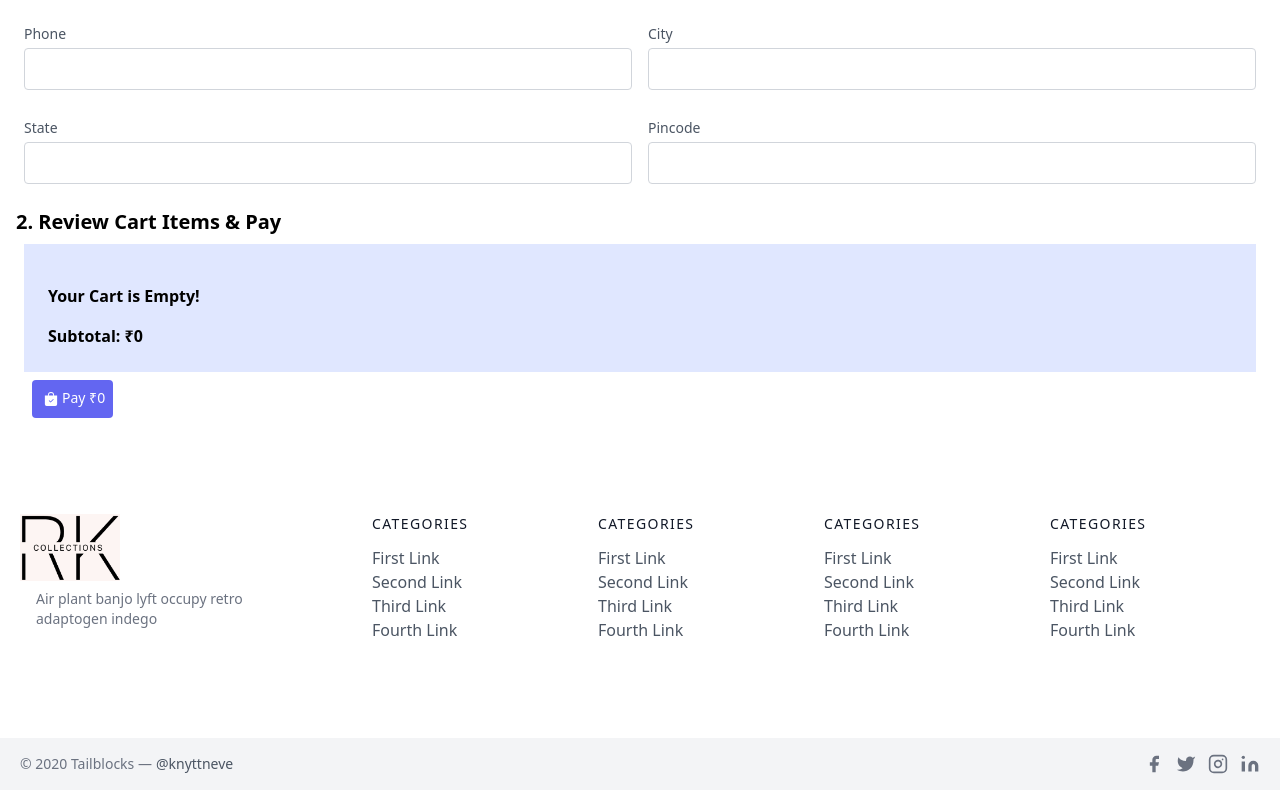
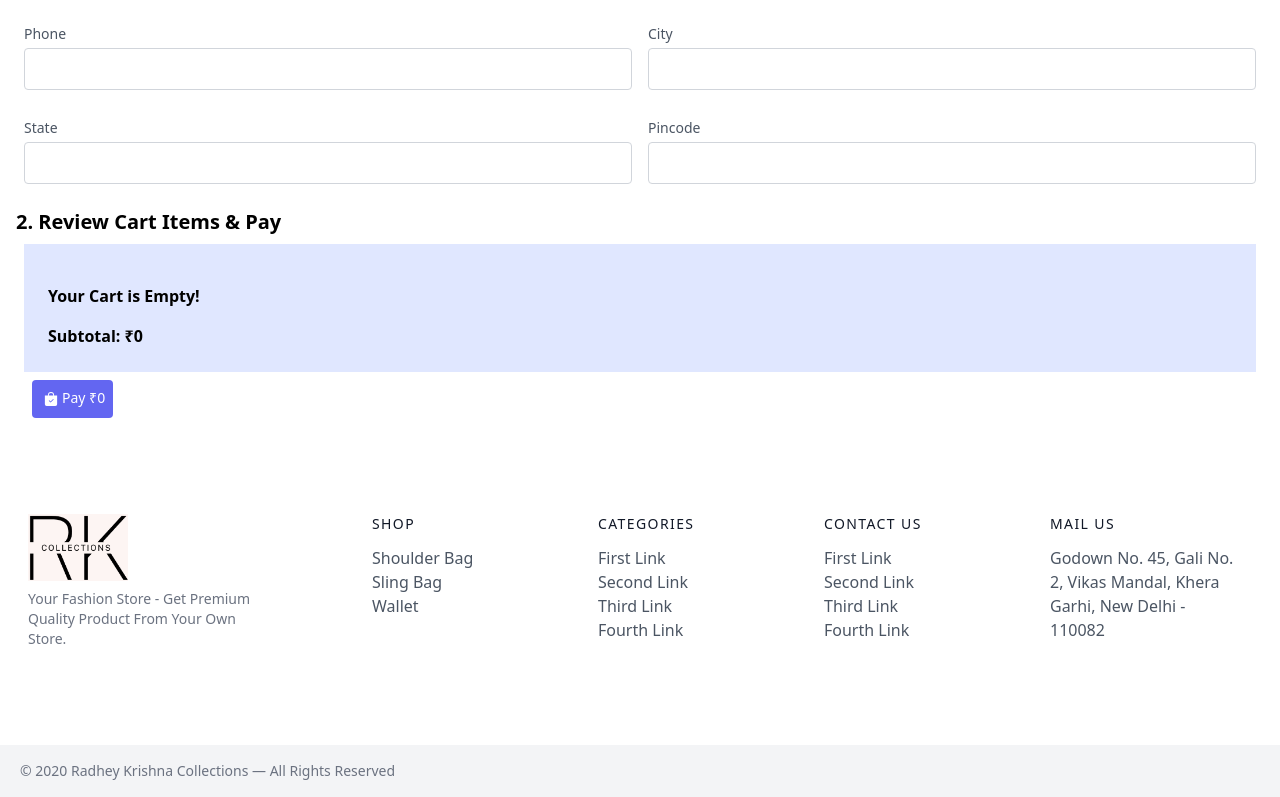
Before and after one commit to itsamanvishwakarma/aditya-ecommerce, a Next.js app: page /checkout in a window 1280 px wide. Shown: the part 417-1214 px from the top of the page. Built offline with nearby package versions, Linux system fonts and the light colour scheme.

Commit message:
slug_name-are-not-displaying-on-cart-and-on-chekout-page_buy-now-button-works-cart-item-get-clear-by-clicking-direct-buy-now-button

```diff
--- a/components/Footer.js
+++ b/components/Footer.js
@@ -2,6 +2,7 @@
 import Link from "next/link";
 import React from "react";
 import Image from "next/image";
+import { IoLogoWhatsapp } from "react-icons/io";
 
 function Footer() {
   return (
@@ -9,31 +10,52 @@ function Footer() {
       <div className="container px-5 py-24 mx-auto flex md:items-center lg:items-start md:flex-row md:flex-nowrap flex-wrap flex-col">
         <div className="w-64 flex-shrink-0 md:mx-0 mx-auto text-center md:text-left">
           <Link href="/">
-            <span className="flex title-font font-medium items-center md:justify-start justify-center text-white">
-              <Image src="/logo.png" alt="" width={100} height={2} />
+            <span className="flex title-font font-medium items-center md:justify-start justify-center text-white ml-2">
+              <Image src="/logo.png" alt="" width={100} height={20} />
             </span>
           </Link>
-          <p className="mt-2 text-sm text-gray-500 px-4">
-            Air plant banjo lyft occupy retro adaptogen indego
+          <p className="mt-2 text-sm text-gray-500 px-2">
+            Your Fashion Store - Get Premium Quality Product From Your Own
+            Store.
           </p>
         </div>
         <div className="flex-grow flex flex-wrap md:pl-20 -mb-10 md:mt-0 mt-10 md:text-left text-center">
           <div className="lg:w-1/4 md:w-1/2 w-full px-4">
             <h2 className="title-font font-medium text-gray-900 tracking-widest text-sm mb-3">
-              CATEGORIES
+              SHOP
             </h2>
             <nav className="list-none mb-10">
               <li>
-                <a className="text-gray-600 hover:text-gray-800">First Link</a>
+                <Link
+                  href={"/shoulderBag"}
+                  className="text-gray-600 hover:text-gray-800"
+                >
+                  Shoulder Bag
+                </Link>
               </li>
               <li>
-                <a className="text-gray-600 hover:text-gray-800">Second Link</a>
+                <Link
+                  href={"/slingBag"}
+                  className="text-gray-600 hover:text-gray-800"
+                >
+                  Sling Bag
+                </Link>
               </li>
               <li>
-                <a className="text-gray-600 hover:text-gray-800">Third Link</a>
+                <Link
+                  href={"/wallet"}
+                  className="text-gray-600 hover:text-gray-800"
+                >
+                  Wallet
+                </Link>
               </li>
               <li>
-                <a className="text-gray-600 hover:text-gray-800">Fourth Link</a>
+                {/* <Link
+                  href={"/schoolBag"}
+                  className="text-gray-600 hover:text-gray-800"
+                >
+                  School Bag
+                </Link> */}
               </li>
             </nav>
           </div>
@@ -58,9 +80,17 @@ function Footer() {
           </div>
           <div className="lg:w-1/4 md:w-1/2 w-full px-4">
             <h2 className="title-font font-medium text-gray-900 tracking-widest text-sm mb-3">
-              CATEGORIES
+              CONTACT US
             </h2>
             <nav className="list-none mb-10">
+              {/* <li>
+                <a
+                  href="https://api.whatsapp.com/send/?phone=7011735870&text&type=phone_number&app_absent=0"
+                  className="text-gray-600 hover:text-indigo-600"
+                >
+                  <IoLogoWhatsapp className="text-4xl" />
+                </a>
+              </li> */}
               <li>
                 <a className="text-gray-600 hover:text-gray-800">First Link</a>
               </li>
@@ -77,21 +107,11 @@ function Footer() {
           </div>
           <div className="lg:w-1/4 md:w-1/2 w-full px-4">
             <h2 className="title-font font-medium text-gray-900 tracking-widest text-sm mb-3">
-              CATEGORIES
+              MAIL US
             </h2>
             <nav className="list-none mb-10">
-              <li>
-                <a className="text-gray-600 hover:text-gray-800">First Link</a>
-              </li>
-              <li>
-                <a className="text-gray-600 hover:text-gray-800">Second Link</a>
-              </li>
-              <li>
-                <a className="text-gray-600 hover:text-gray-800">Third Link</a>
-              </li>
-              <li>
-                <a className="text-gray-600 hover:text-gray-800">Fourth Link</a>
-              </li>
+              Godown No. 45, Gali No. 2, Vikas Mandal, Khera Garhi, New Delhi -
+              110082
             </nav>
           </div>
         </div>
@@ -99,17 +119,12 @@ function Footer() {
       <div className="bg-gray-100">
         <div className="container mx-auto py-4 px-5 flex flex-wrap flex-col sm:flex-row">
           <p className="text-gray-500 text-sm text-center sm:text-left">
-            © 2020 Tailblocks —
-            <a
-              href="https://twitter.com/knyttneve"
-              rel="noopener noreferrer"
-              className="text-gray-600 ml-1"
-              target="_blank"
-            >
-              @knyttneve
-            </a>
+            © 2020 Radhey Krishna Collections — All Rights Reserved
           </p>
-          <span className="inline-flex sm:ml-auto sm:mt-0 mt-2 justify-center sm:justify-start">
+
+          {/* Social Media Links */}
+
+          {/* <span className="inline-flex sm:ml-auto sm:mt-0 mt-2 justify-center sm:justify-start">
             <a className="text-gray-500">
               <svg
                 fill="currentColor"
@@ -165,7 +180,7 @@ function Footer() {
                 <circle cx="4" cy="4" r="2" stroke="none" />
               </svg>
             </a>
-          </span>
+          </span> */}
         </div>
       </div>
     </footer>
--- a/components/Navbar.js
+++ b/components/Navbar.js
@@ -34,13 +34,13 @@ const Navbar = ({ cart, addToCart, removeFromCart, clearCart, subTotal }) => {
         <div className="nav">
           <ul className="flex items-center space-x-6 font-bold md:text-md">
             <Link href={"/shoulderBag"}>
-              <li>Shoulder Bag</li>
+              <li className="hover:text-indigo-600">Shoulder Bag</li>
             </Link>
             <Link href={"/slingBag"}>
-              <li>Sling Bag</li>
+              <li className="hover:text-indigo-600">Sling Bag</li>
             </Link>
             <Link href={"/wallet"}>
-              <li>Wallet</li>
+              <li className="hover:text-indigo-600">Wallet</li>
             </Link>
           </ul>
         </div>
@@ -57,7 +57,7 @@ const Navbar = ({ cart, addToCart, removeFromCart, clearCart, subTotal }) => {
         {/* Sidebar Shopping Cart */}
         <div
           ref={ref}
-          className={`w-72 h-[100vh] sideCart absolute top-0 right-0 bg-indigo-200 px-8 py-10 transform transition-transform ${
+          className={`w-72 h-[100vh] sideCart overflow-y-scroll absolute top-0 right-0 bg-indigo-200 px-8 py-10 transform transition-transform ${
             Object.keys(cart).length !== 0
               ? "translate-x-0"
               : "translate-x-full"
@@ -78,7 +78,9 @@ const Navbar = ({ cart, addToCart, removeFromCart, clearCart, subTotal }) => {
               return (
                 <li key={k}>
                   <div className="item flex my-5">
-                    <div className="w-2/3 font-semibold">{cart[k].name}</div>
+                    <div className="w-2/3 font-semibold">
+                      {cart[k].name}({cart[k].size}/{cart[k].variant})
+                    </div>
                     <div className="flex font-semibold items-center justify-center w-1/3 text-lg">
                       <AiFillMinusCircle
                         onClick={() => {
--- a/pages/_app.js
+++ b/pages/_app.js
@@ -2,10 +2,12 @@ import { useState, useEffect } from "react";
 import "@/styles/globals.css";
 import Navbar from "@/components/Navbar";
 import Footer from "@/components/Footer";
+import { useRouter } from "next/router";
 
 function App({ Component, pageProps }) {
   const [cart, setCart] = useState({});
   const [subTotal, setSubTotal] = useState(0);
+  const router = useRouter();
   // Add Cart To Local Storage
   useEffect(() => {
     try {
@@ -40,6 +42,14 @@ function App({ Component, pageProps }) {
     setCart(newCart);
     saveCart(newCart);
   };
+
+  // Buy Now
+  const buyNow = (itemCode, qty, price, name, size, variant) => {
+    let newCart = { slug: { qty: 1, price, name, size, variant } };
+    setCart(newCart);
+    saveCart(newCart);
+    router.push("/checkout");
+  };
   // Clear Cart
   const clearCart = () => {
     setCart({});
@@ -68,6 +78,7 @@ function App({ Component, pageProps }) {
         subTotal={subTotal}
       />
       <Component
+        buyNow={buyNow}
         cart={cart}
         addToCart={addToCart}
         removeFromCart={removeFromCart}
--- a/pages/checkout.js
+++ b/pages/checkout.js
@@ -133,7 +133,9 @@ const Checkout = ({ cart, subTotal, addToCart, removeFromCart }) => {
               return (
                 <li key={k}>
                   <div className="item flex my-5">
-                    <div className="font-semibold">{cart[k].name}</div>
+                    <div className="font-semibold">
+                      {cart[k].name}({cart[k].size}/{cart[k].variant})
+                    </div>
                     <div className="flex font-semibold items-center justify-center w-1/3 text-lg">
                       <AiFillMinusCircle
                         onClick={() => {
```
Also changed, not shown: pages/product/[slug].js (+24 -25 lines).
